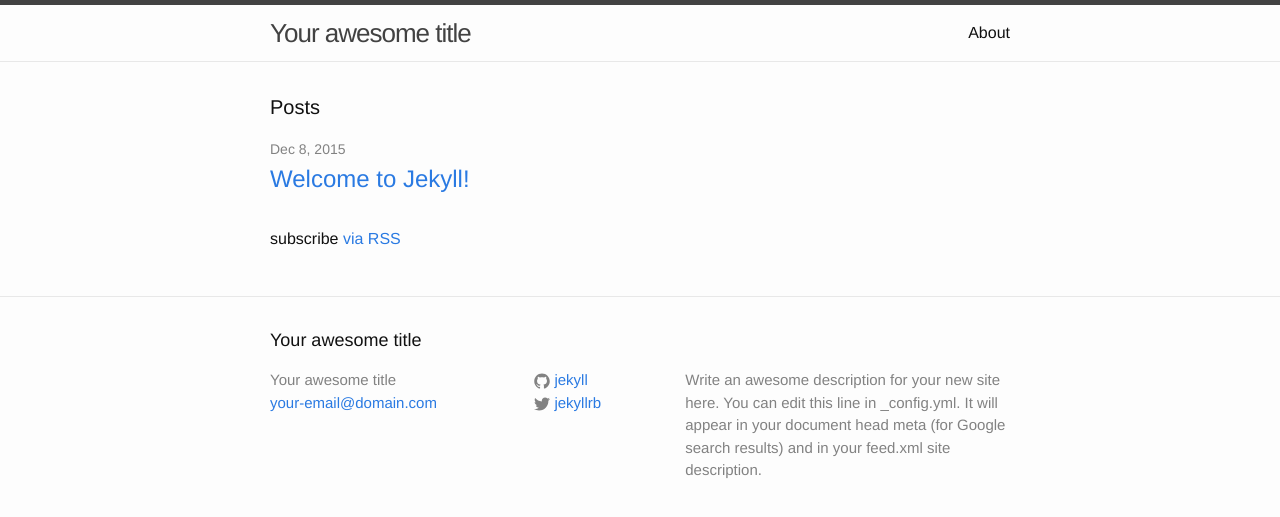
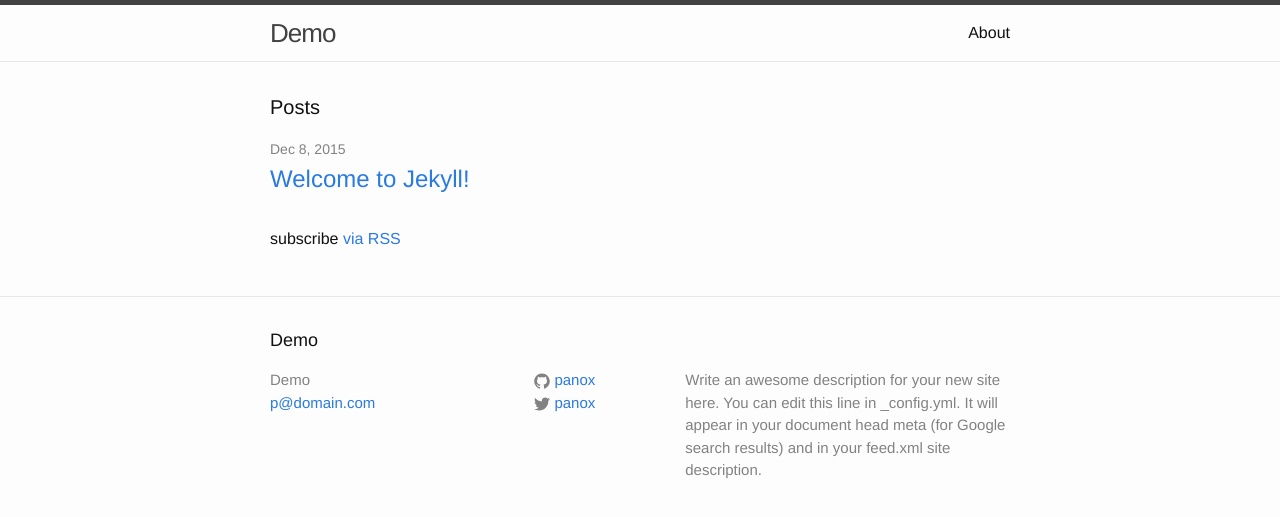
Before and after one commit to panox/jekyll-demo, a Jekyll site: the page built from index.html, in a window 1280 px wide. Shown: the top 517 px of the page. Built offline with Jekyll 4.4.1, drawn with Linux system fonts in a browser that asks for light colours.

Commit message:
changed config.yml

```diff
--- a/_config.yml
+++ b/_config.yml
@@ -6,16 +6,16 @@
 # 'jekyll serve'. If you change this file, please restart the server process.
 
 # Site settings
-title: Your awesome title
-email: your-email@domain.com
+title: Demo
+email: p@domain.com
 description: > # this means to ignore newlines until "baseurl:"
   Write an awesome description for your new site here. You can edit this
   line in _config.yml. It will appear in your document head meta (for
   Google search results) and in your feed.xml site description.
 baseurl: "" # the subpath of your site, e.g. /blog
-url: "http://yourdomain.com" # the base hostname & protocol for your site
-twitter_username: jekyllrb
-github_username:  jekyll
+url: "http://panox.github.io/jekyll-demo/" # the base hostname & protocol for your site
+twitter_username: panox
+github_username:  panox
 
 # Build settings
 markdown: kramdown
```
